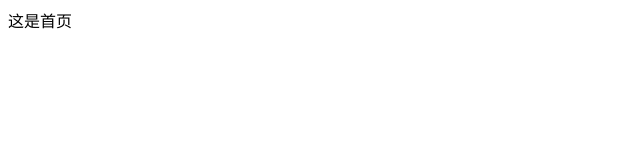
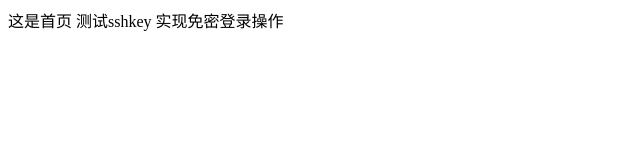
Before and after one commit to Sole-Memory/xxx, a plain HTML site: page index.html in a window 1280 px wide. Shown: the whole page, without its empty margins (0-640 px from the left). Drawn offline with Linux system fonts and the light colour scheme.

Commit message:
测试ssh

```diff
--- a/index.html
+++ b/index.html
@@ -8,5 +8,6 @@
 </head>
 <body>
     这是首页
+    测试sshkey 实现免密登录操作
 </body>
 </html>
```
